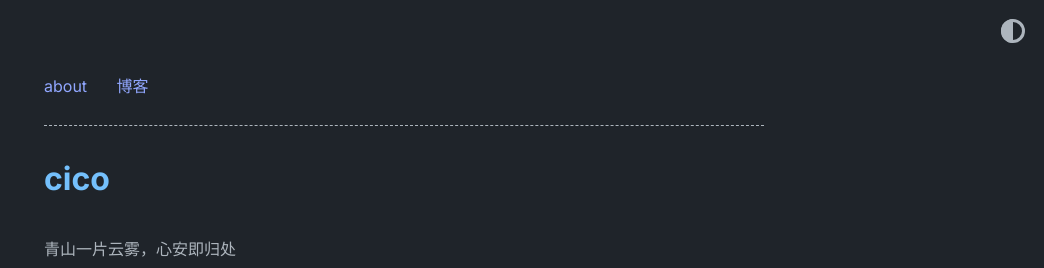
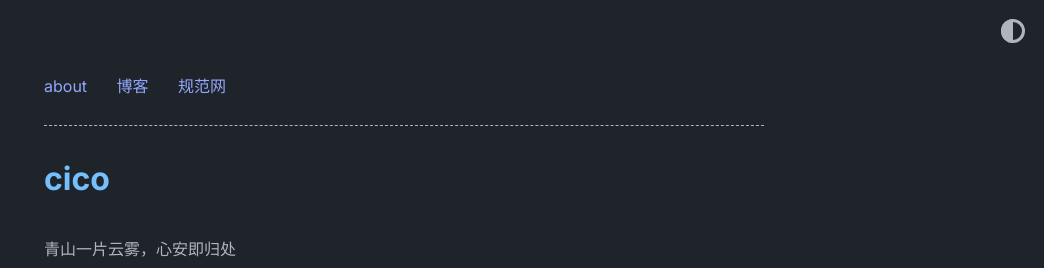
Before and after one commit to nuanyang938/Moonwalk, a Jekyll site: the page built from index.md, in a window 1280 px wide. Shown: the top 268 px of the page, without its empty margins (236-1280 px from the left). Built offline with Jekyll 4.4.1, drawn with Linux system fonts in a browser that asks for light colours.

Commit message:
Update home.yml

```diff
--- a/_data/home.yml
+++ b/_data/home.yml
@@ -5,8 +5,8 @@ navbar_entries:
   - title: 博客
     url: blog
 
-  # - title: website
-  #   url: https://www.abhinav.co
+  - title: 规范网
+    url: https://cpwo.gitee.io/#/
 
 project_entries:
   - title: Project 1
```
